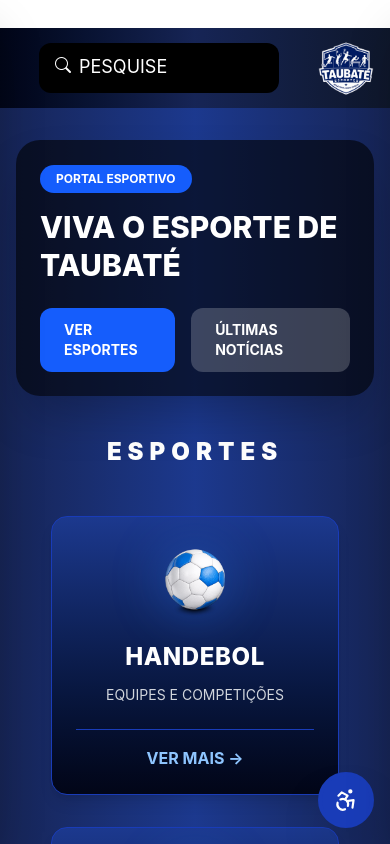
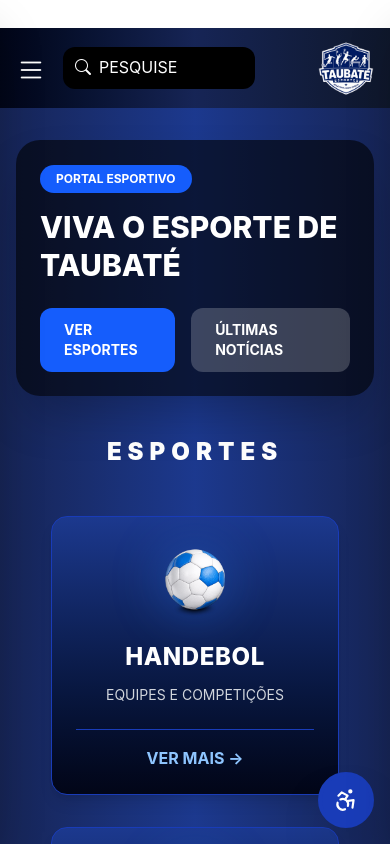
Before and after one commit to buzinei-bibi/esportes, a React (Vite) app: page / in a window 390 px wide. Shown: the top 844 px of the page. Built offline with nearby package versions, Linux system fonts and the light colour scheme.

Commit message:
arrumei todas imagens

```diff
--- a/src/components/Header/Header.jsx
+++ b/src/components/Header/Header.jsx
@@ -17,18 +17,22 @@
             onClick={() => setMenuOpen(!menuOpen)}
             className="absolute top-6 text-white text-3xl"
           >
-
+            {menuOpen ? (
+              <i class="bi bi-arrow-right-circle"></i>
+            ) : (
+              <i className="bi bi-list left-2"></i>
+            )}
           </button>
           {/* pesquisa */}
           <div className="order-2 flex-1 flex justify-center min-w-0">
-            <div className="flex items-start md:items-center bg-black rounded-xl px-4 md:px-4 pt-2.5 pb-3 md:py-3 w-full max-w-60 md:max-w-lg mx-auto">
+            <div className="flex items-start md:items-center bg-black rounded-xl px-3 md:px-4 pt-2 pb-2.5 md:py-3 w-full max-w-48 md:max-w-lg mx-auto">
               <i className="bi bi-search text-white mr-2 md:mr-3 shrink-0"></i>
 
               {/* mobile */}
               <input
                 type="text"
                 placeholder="pesquise"
-                className="block md:hidden bg-transparent outline-none text-white placeholder-white text-lg w-full min-w-0 uppercase"
+                className="block md:hidden bg-transparent outline-none text-white placeholder-white text-base w-full min-w-50 uppercase"
               />
 
               {/* desktop */}
```
